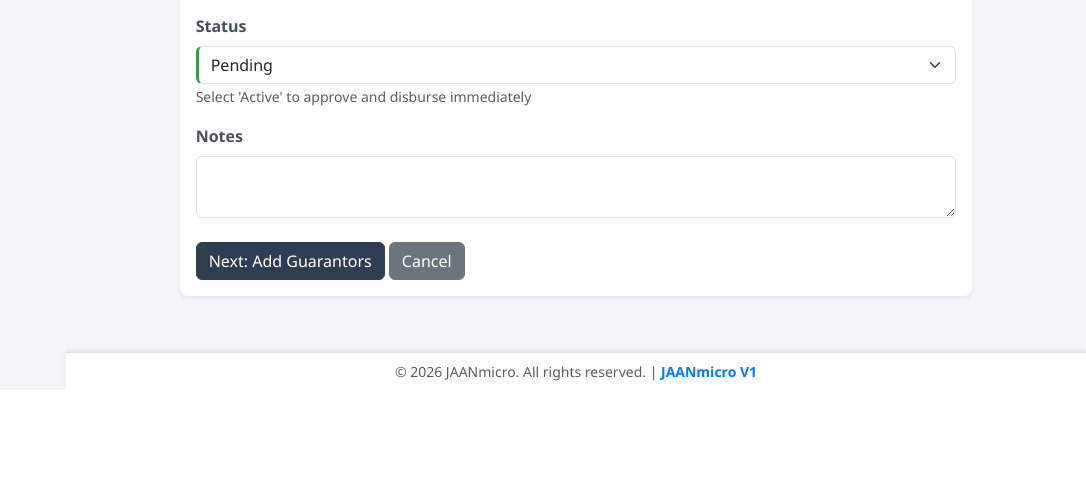
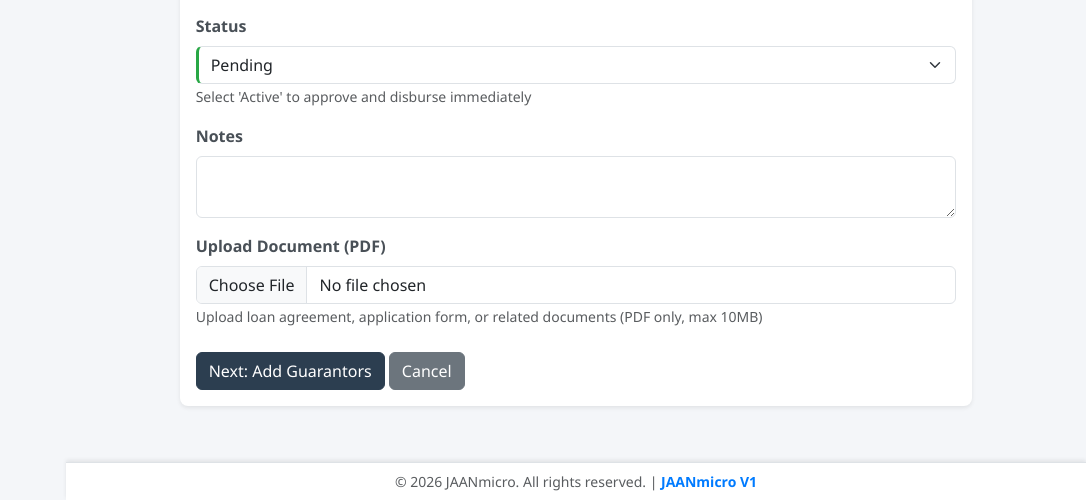
Before and after one commit to VindiPerera/JaanMicro, a Flask app: page /loans/add in a window 1280 px wide. Shown: the part 1262-1762 px from the top of the page, without its empty margins (194-1280 px from the left). Before the commit the page ends 1652 px from the top, so only its background shows below. Run offline with Flask 3, Linux system fonts and the light colour scheme; the visitor is signed in with stand-in values (Sample User, id 1); data comes from the database, SQL or seed files in the repository; data that the repository does not hold is empty; some libraries are stand-ins or nearby versions.

Commit message:
feat(loans): Add document upload functionality to loan application

```diff
--- a/app/loans/forms.py
+++ b/app/loans/forms.py
@@ -1,5 +1,6 @@
 """Loan forms"""
 from flask_wtf import FlaskForm
+from flask_wtf.file import FileField, FileAllowed
 from wtforms import StringField, SelectField, DecimalField, IntegerField, DateField, TextAreaField, BooleanField, SubmitField
 from wtforms.validators import DataRequired, Optional, NumberRange, Length
 
@@ -39,6 +40,7 @@ class LoanForm(FlaskForm):
         ('active', 'Active')
     ], validators=[DataRequired()])
     notes = TextAreaField('Notes', validators=[Optional()])
+    document = FileField('Upload Document (PDF)', validators=[Optional(), FileAllowed(['pdf'], 'PDF files only!')])
 
     submit = SubmitField('Save Loan')
 
--- a/app/loans/routes.py
+++ b/app/loans/routes.py
@@ -1,8 +1,10 @@
 """Loan management routes"""
 from flask import render_template, redirect, url_for, flash, request, current_app, jsonify
 from flask_login import login_required, current_user
+from werkzeug.utils import secure_filename
 from datetime import datetime, timedelta
 from dateutil.relativedelta import relativedelta
+import os
 from app import db
 from app.loans import loans_bp
 from app.models import Loan, LoanPayment, Customer, ActivityLog, SystemSettings
@@ -108,6 +110,26 @@ def add_loan():
         emi = emi.quantize(Decimal('0.01'), rounding=ROUND_HALF_UP)
         total_payable = (emi * Decimal(str(n))).quantize(Decimal('0.01'), rounding=ROUND_HALF_UP)
 
+        # Handle document upload
+        document_filename = None
+        if form.document.data:
+            file = form.document.data
+            filename = secure_filename(file.filename)
+            # Create unique filename with timestamp
+            timestamp = datetime.now().strftime('%Y%m%d_%H%M%S')
+            document_filename = f"{timestamp}_{filename}"
+
+            # Create upload directory if it doesn't exist
+            upload_folder = os.path.join(current_app.config['UPLOAD_FOLDER'], 'loans')
+            os.makedirs(upload_folder, exist_ok=True)
+
+            # Save the file
+            file_path = os.path.join(upload_folder, document_filename)
+            file.save(file_path)
+
+            # Store relative path
+            document_filename = f"loans/{document_filename}"
+
         loan = Loan(
             loan_number=loan_number,
             customer_id=form.customer_id.data,
@@ -125,6 +147,7 @@ def add_loan():
             application_date=form.application_date.data,
             purpose=form.purpose.data,
             security_details=form.security_details.data,
+            document_path=document_filename,
             status=form.status.data,
             created_by=current_user.id,
             notes=form.notes.data
--- a/app/models.py
+++ b/app/models.py
@@ -289,6 +289,7 @@ class Loan(db.Model):
     # Purpose and Security
     purpose = db.Column(db.Text)
     security_details = db.Column(db.Text)  # Collateral information
+    document_path = db.Column(db.String(255))  # Uploaded document (PDF)
 
     # Metadata
     created_by = db.Column(db.Integer, db.ForeignKey('users.id'), nullable=False)
--- a/app/templates/loans/add.html
+++ b/app/templates/loans/add.html
@@ -44,7 +44,7 @@
                 </div>
                 {% endif %}
 
-                <form method="POST" action="" id="loanForm">
+                <form method="POST" action="" id="loanForm" enctype="multipart/form-data">
                     {{ form.hidden_tag() }}
 
                     <!-- Step 1: Loan Details -->
@@ -122,6 +122,12 @@
                         <div class="mb-3">
                             {{ form.notes.label(class="form-label") }}
                             {{ form.notes(class="form-control", rows="2") }}
+                        </div>
+
+                        <div class="mb-3">
+                            {{ form.document.label(class="form-label") }}
+                            {{ form.document(class="form-control") }}
+                            <small class="text-muted">Upload loan agreement, application form, or related documents (PDF only, max 10MB)</small>
                         </div>
 
                         <div class="mt-4">
```
Also changed, not shown: app/templates/loans/view.html (+8 -0 lines), migrations/versions/aa9c3f1935a3_add_document_path_to_loans.py (added, +32 -0 lines).
